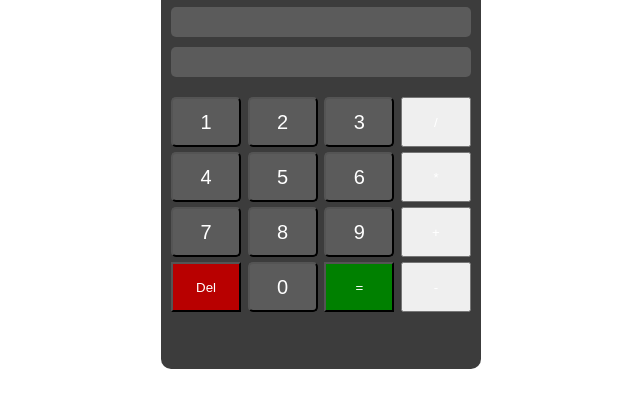
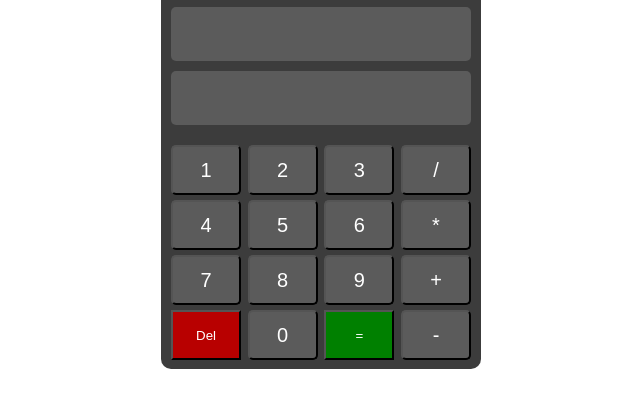
Before and after one commit to nguwenezapchristian/calculator, a plain HTML site: page index.html in a window 1280 px wide. Shown: the part 241-648 px from the top of the page, without its empty margins (319-959 px from the left). Drawn offline with Linux system fonts and the light colour scheme.

Commit message:
css for operator btn to be the same with rest of the btn

```diff
--- a/styles.css
+++ b/styles.css
@@ -13,10 +13,11 @@ h1 {
 }
 .output-div, .input-div {
     font-size: 20px;
-    padding: 15px 5px;
+    padding: 12px 5px;
     margin: 10px 0;
     border-radius: 5px;
     background-color: #5B5B5B;
+    height: 30px;
 }
 .container {
     position: absolute;
@@ -37,7 +38,7 @@ h1 {
     justify-content: space-between;
     padding-top: 10px;
 }
-.btn {
+.btn, .operator-btn {
     font-size: 20px;
     border-radius: 5px;
     background-color: #5B5B5B;
```
